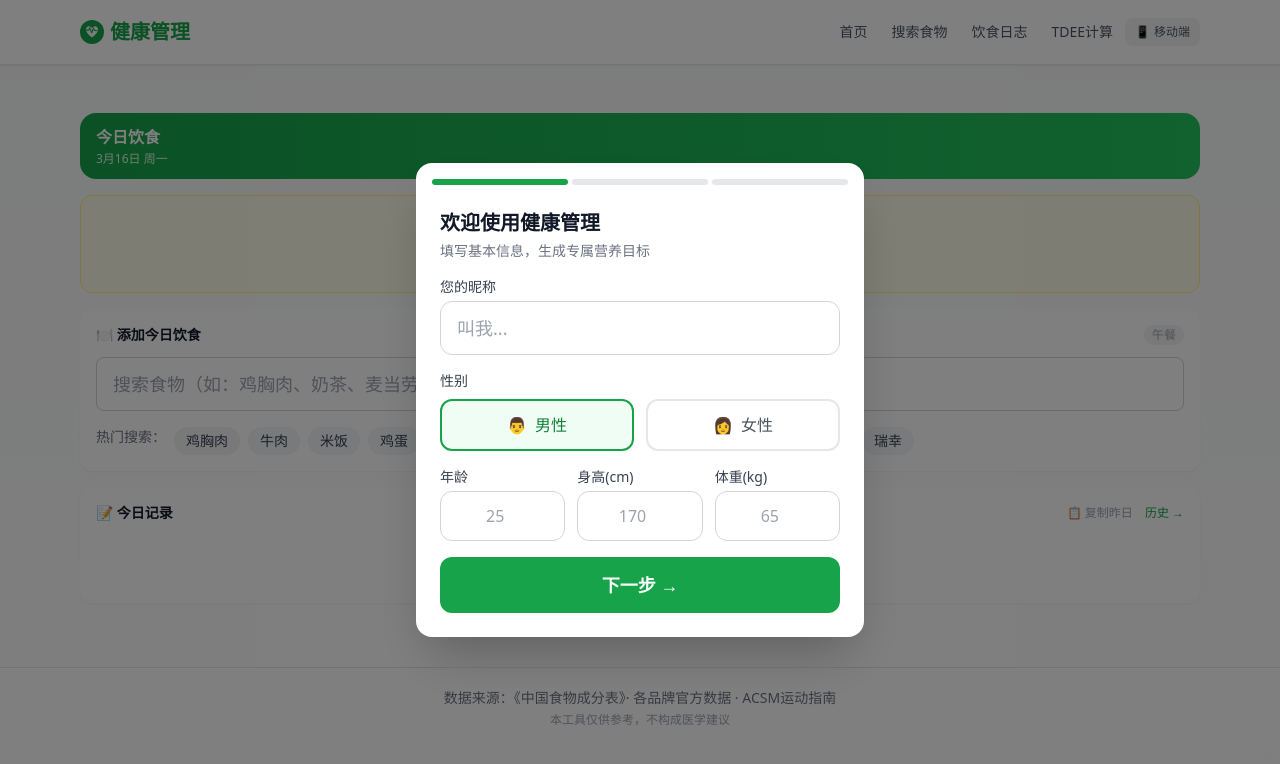
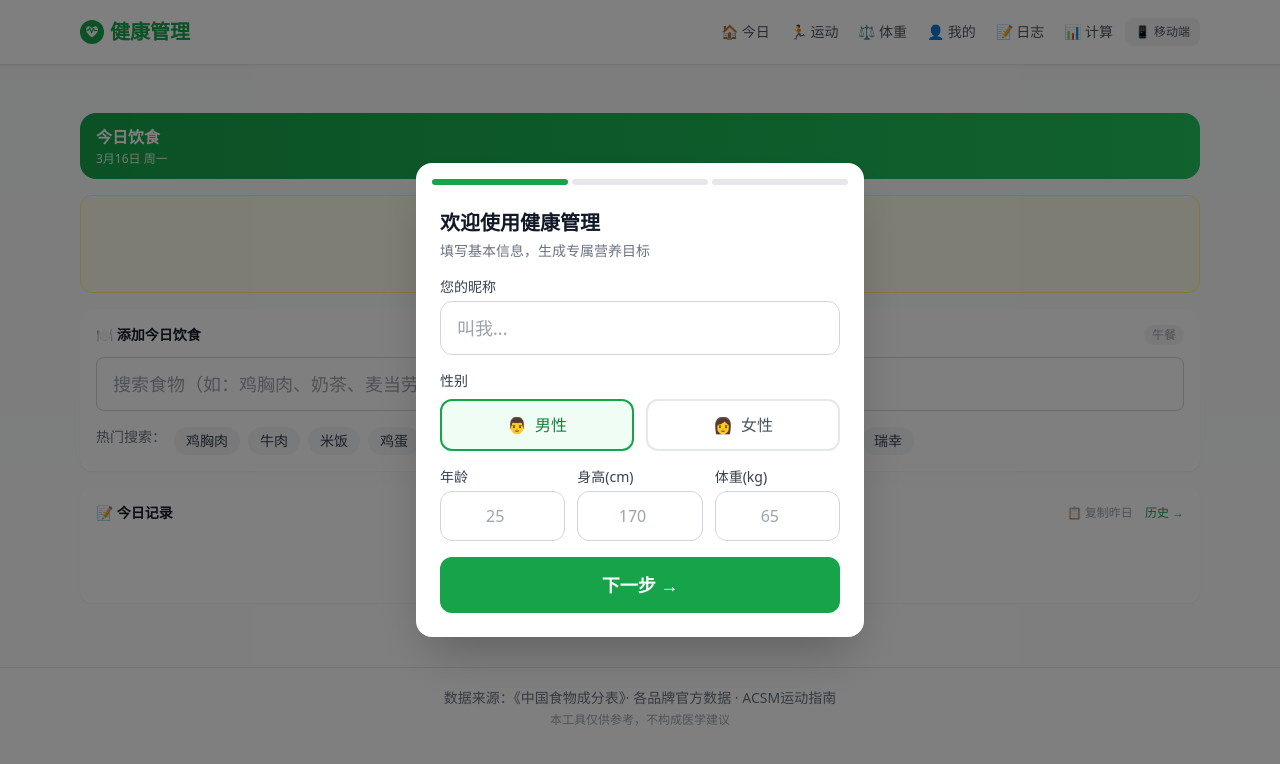
Before and after one commit to keilalala28-code/fitness-nutrition, a Next.js app: page / in a window 1280 px wide. Shown: the top 764 px of the page. Built offline with nearby package versions, Linux system fonts and the light colour scheme.

Commit message:
修复：桌面端顶部导航同步更新为新4Tab路由

```diff
--- a/components/ClientLayout.tsx
+++ b/components/ClientLayout.tsx
@@ -28,11 +28,13 @@ export default function ClientLayout({ children }: { children: ReactNode }) {
 
             <div className="flex items-center gap-3">
               {!isMobile && (
-                <div className="flex gap-6">
-                  <Link href="/" className="text-gray-600 hover:text-primary-600 transition-colors text-sm">首页</Link>
-                  <Link href="/search" className="text-gray-600 hover:text-primary-600 transition-colors text-sm">搜索食物</Link>
-                  <Link href="/diary" className="text-gray-600 hover:text-primary-600 transition-colors text-sm">饮食日志</Link>
-                  <Link href="/calculator" className="text-gray-600 hover:text-primary-600 transition-colors text-sm">TDEE计算</Link>
+                <div className="flex gap-5">
+                  <Link href="/" className="text-gray-600 hover:text-primary-600 transition-colors text-sm">🏠 今日</Link>
+                  <Link href="/exercise" className="text-gray-600 hover:text-primary-600 transition-colors text-sm">🏃 运动</Link>
+                  <Link href="/weight" className="text-gray-600 hover:text-primary-600 transition-colors text-sm">⚖️ 体重</Link>
+                  <Link href="/me" className="text-gray-600 hover:text-primary-600 transition-colors text-sm">👤 我的</Link>
+                  <Link href="/diary" className="text-gray-600 hover:text-primary-600 transition-colors text-sm">📝 日志</Link>
+                  <Link href="/calculator" className="text-gray-600 hover:text-primary-600 transition-colors text-sm">📊 计算</Link>
                 </div>
               )}
 
```
